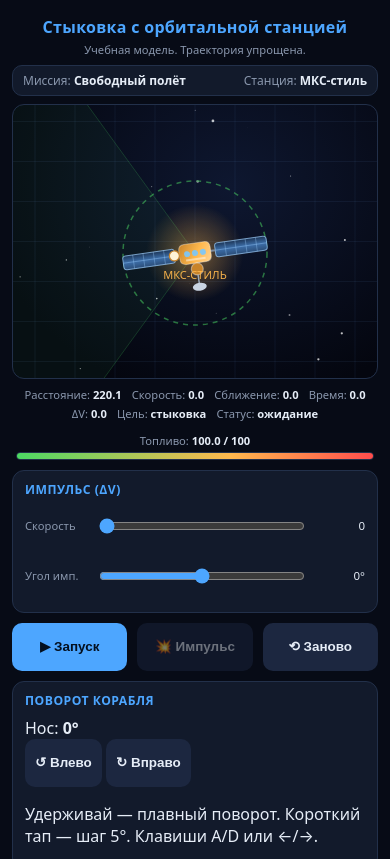
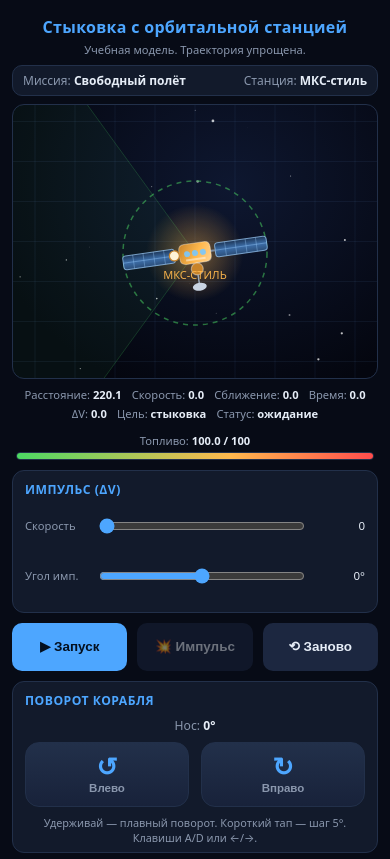
Before and after one commit to romanovicdaria/-, a plain HTML site: page index.html in a window 390 px wide. Shown: the top 859 px of the page. Drawn offline with Linux system fonts and the light colour scheme.

Commit message:
Update style.css

```diff
--- a/style.css
+++ b/style.css
@@ -163,50 +163,55 @@ button#btn-burn:not(:disabled) {
   color: #1a1102;
 }
 
-.msg {
-  margin-top: 10px;
-  padding: 10px 12px;
-  border-radius: 10px;
-  font-size: 0.82rem;
-  line-height: 1.4;
-  display: none;
+/* ---------- Улучшенные кнопки поворота ---------- */
+.turn-header {
+  display: flex;
+  justify-content: center;
+  font-size: 0.76rem;
+  color: var(--muted);
+  margin-bottom: 8px;
 }
-.msg.show { display: block; }
-.msg.ok { background: rgba(76,217,100,0.12); border: 1px solid rgba(76,217,100,0.4); color: #b8f0c4; }
-.msg.err { background: rgba(255,77,77,0.12); border: 1px solid rgba(255,77,77,0.4); color: #ffc2c2; }
+.turn-header b { color: var(--text); font-variant-numeric: tabular-nums; }
 
-.chips { display: flex; flex-wrap: wrap; gap: 6px; }
-.chip {
-  padding: 8px 10px;
-  font-size: 0.72rem;
-  border-radius: 20px;
-  border: 1px solid var(--border);
-  background: #18223a;
-  color: var(--muted);
-  cursor: pointer;
-  touch-action: manipulation;
-}
-.chip.active {
-  background: var(--accent);
-  color: #04101f;
-  border-color: var(--accent);
-  font-weight: 700;
+.turn-controls {
+  display: flex;
+  gap: 12px;
 }
 
-.hint {
-  font-size: 0.68rem;
+.turn-btn {
+  flex: 1;
+  min-height: 72px;
+  display: flex;
+  flex-direction: column;
+  align-items: center;
+  justify-content: center;
+  gap: 2px;
+  border: 1px solid var(--border);
+  border-radius: 14px;
+  background: linear-gradient(180deg, #22304a 0%, #18223a 100%);
+  color: var(--text);
+  font-weight: 700;
+  transition: transform 0.06s ease, box-shadow 0.12s ease, border-color 0.12s ease;
+  -webkit-user-select: none;
+  user-select: none;
+}
+.turn-btn:hover { border-color: var(--accent); }
+.turn-btn:active,
+.turn-btn.held {
+  transform: scale(0.96);
+  border-color: var(--accent);
+  box-shadow: 0 0 0 2px rgba(77,166,255,0.25) inset;
+  background: linear-gradient(180deg, #2b3d5e 0%, #1d2a44 100%);
+}
+.turn-arrow {
+  font-size: 1.6rem;
+  line-height: 1;
+  color: var(--accent);
+}
+.turn-caption {
+  font-size: 0.72rem;
   color: var(--muted);
-  text-align: center;
-  line-height: 1.4;
-  margin: 12px 0 0;
-}
-
-@media (max-width: 420px) {
-  header h1 { font-size: 1rem; }
-  .hud { font-size: 0.7rem; gap: 4px 10px; }
-  .slider-row label { flex: 0 0 62px; font-size: 0.7rem; }
-  .slider-row .val { flex: 0 0 48px; font-size: 0.72rem; }
-  button { font-size: 0.84rem; }
+  font-weight: 600;
 }
 
 /* ---------- Экран результата ---------- */
@@ -285,6 +290,57 @@ button#btn-burn:not(:disabled) {
 .result-actions { display: flex; gap: 8px; }
 .result-actions button { min-height: 44px; font-size: 0.84rem; }
 
+.msg {
+  margin-top: 10px;
+  padding: 10px 12px;
+  border-radius: 10px;
+  font-size: 0.82rem;
+  line-height: 1.4;
+  display: none;
+}
+.msg.show { display: block; }
+.msg.ok { background: rgba(76,217,100,0.12); border: 1px solid rgba(76,217,100,0.4); color: #b8f0c4; }
+.msg.err { background: rgba(255,77,77,0.12); border: 1px solid rgba(255,77,77,0.4); color: #ffc2c2; }
+
+.chips { display: flex; flex-wrap: wrap; gap: 6px; }
+.chip {
+  padding: 8px 10px;
+  font-size: 0.72rem;
+  border-radius: 20px;
+  border: 1px solid var(--border);
+  background: #18223a;
+  color: var(--muted);
+  cursor: pointer;
+  touch-action: manipulation;
+}
+.chip.active {
+  background: var(--accent);
+  color: #04101f;
+  border-color: var(--accent);
+  font-weight: 700;
+}
+
+.hint {
+  font-size: 0.68rem;
+  color: var(--muted);
+  text-align: center;
+  line-height: 1.4;
+  margin: 12px 0 0;
+}
+.hint-small {
+  font-size: 0.68rem;
+  color: var(--muted);
+  line-height: 1.4;
+  margin: 8px 0 0;
+  text-align: center;
+}
+
 @media (max-width: 420px) {
+  header h1 { font-size: 1rem; }
+  .hud { font-size: 0.7rem; gap: 4px 10px; }
+  .slider-row label { flex: 0 0 62px; font-size: 0.7rem; }
+  .slider-row .val { flex: 0 0 48px; font-size: 0.72rem; }
+  button { font-size: 0.84rem; }
+  .turn-btn { min-height: 64px; }
   .result-stats { grid-template-columns: 1fr; }
 }
```
